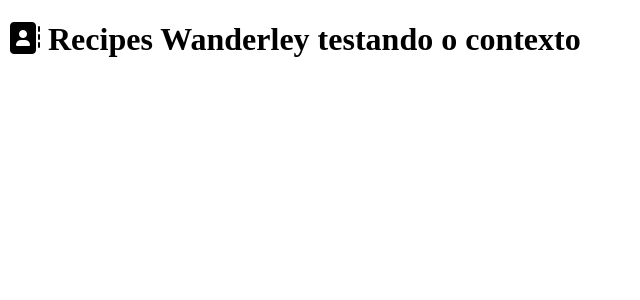
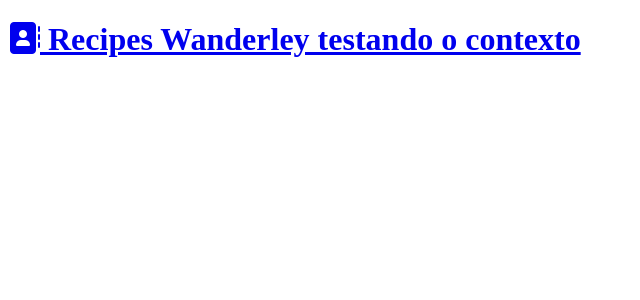
Before and after one commit to cawander/RECEITAS, a Django app: page / in a window 1280 px wide. Shown: the top 300 px of the page, without its empty margins (0-640 px from the left). Run offline with Django 5.2, Linux system fonts and the light colour scheme.

Commit message:
Header formatted and separated of page's body.

```diff
--- /dev/null
+++ b/recipes/templates/recipes/pages/home.html
@@ -0,0 +1,16 @@
+{% include "recipes/partials/head.html" %}
+
+<body>
+    <header class="main-header-container">
+        <div class="main-header container">
+            <h1>
+                <a href="/">
+                    <i class="fas fa-address-book"></i>
+                    <span> Recipes {{ mensagem }} </span>
+                </a>
+            </h1>
+        </div>
+    </header>
+
+</body>
+</html>
--- a/recipes/templates/recipes/home.html
+++ b/recipes/templates/recipes/partials/head.html
@@ -11,8 +11,19 @@
     <link rel="stylesheet" href="https://cdnjs.cloudflare.com/ajax/libs/font-awesome/6.5.2/css/solid.min.css" integrity="sha512-Hp+WwK4QdKZk9/W0ViDvLunYjFrGJmNDt6sCflZNkjgvNq9mY+0tMbd6tWMiAlcf1OQyqL4gn2rYp7UsfssZPA==" crossorigin="anonymous" referrerpolicy="no-referrer" />
 
     <title>Recipes</title>
+
+    <style>
+        * {
+            padding: 0;
+            margin: o;
+            box-sizing: border-box;
+        }
+        html{
+            font-size: 62.5%;
+        }
+        body{
+            font-size: 1.6rem;
+        }
+    </style>
+
 </head>
-<body>
-    <h1> <i class="fas fa-address-book"></i> Recipes {{ mensagem }} </h1>
-</body>
-</html>
--- a/recipes/views.py
+++ b/recipes/views.py
@@ -3,7 +3,7 @@ from django.shortcuts import render
 
 def view_home(request):
     # return render(request, 'global/home.html')
-    return render(request, template_name='recipes/home.html',
+    return render(request, template_name='recipes/pages/home.html',
                   context={
                       'mensagem': 'Wanderley testando o contexto',
                   }, status=201
```
